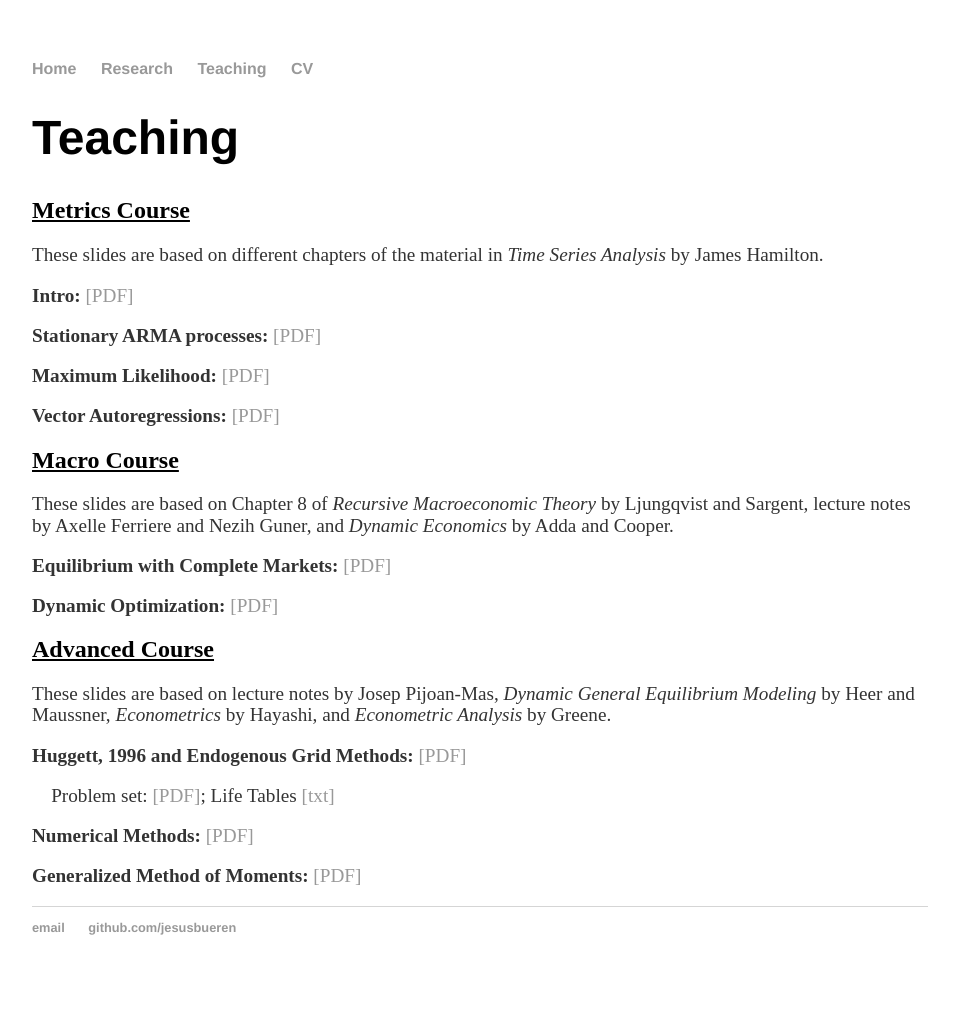
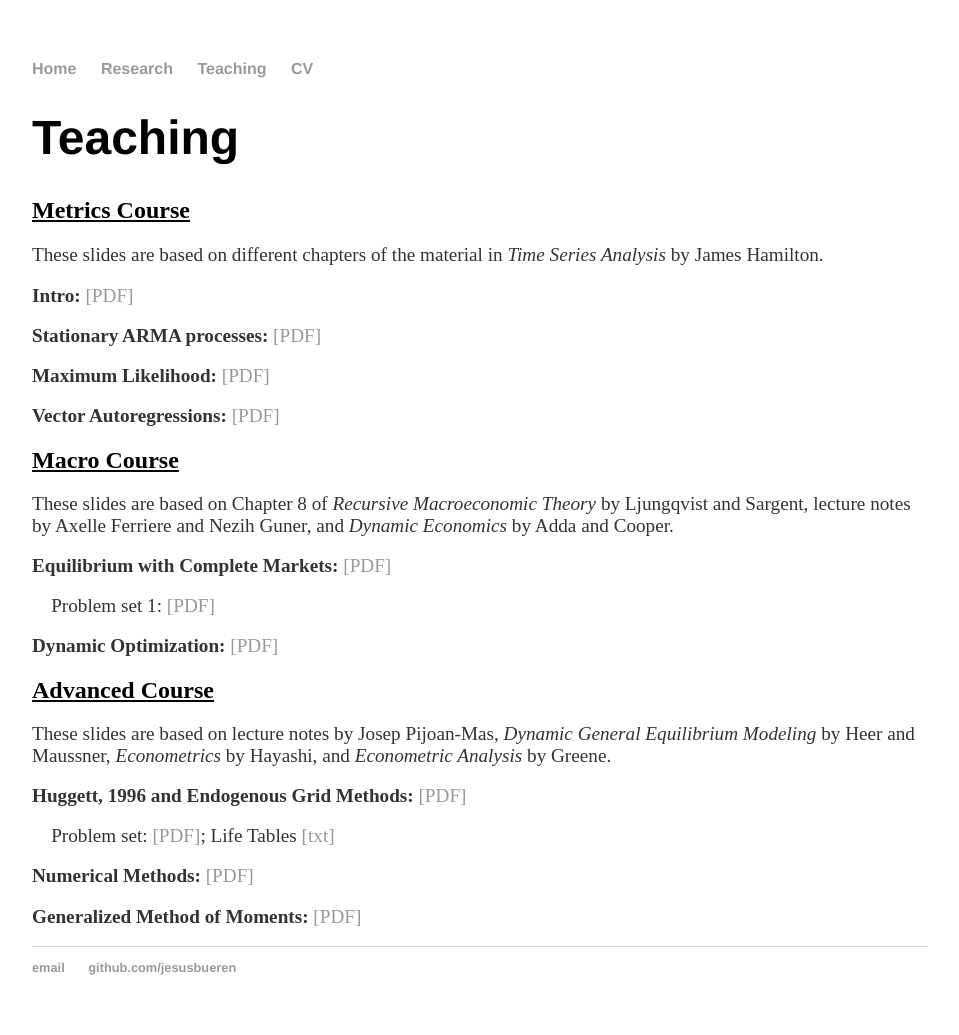
Before and after one commit to jesusbueren/jesusbueren.github.io, a Jekyll site: the page built from teaching/index.html, in a window 1280 px wide. Shown: the whole page, without its empty margins (160-1119 px from the left). Built offline with Jekyll 4.4.1, drawn with Linux system fonts in a browser that asks for light colours; before the commit the page ends 995 px from its top, so only the background shows below that.

Commit message:
Update index.html

```diff
--- a/teaching/index.html
+++ b/teaching/index.html
@@ -10,10 +10,10 @@
             <h2 style="text-decoration: underline;">Metrics Course</h2>
             <p>These slides are based on different chapters of the material in <em>Time Series Analysis</em> by James Hamilton.</p>
             <article>
-                <p><strong>Intro:</strong> <a href="Ch1.pdf" alt="Introduction slides">[PDF]</a></p>
-                <p><strong>Stationary ARMA processes:</strong> <a href="Ch2.pdf" alt="Stationary ARMA processes slides">[PDF]</a></p>
-                <p><strong>Maximum Likelihood:</strong> <a href="Ch3.pdf" alt="Maximum Likelihood slides">[PDF]</a></p>
-                <p><strong>Vector Autoregressions:</strong> <a href="Ch4.pdf" alt="Vector Autoregressions slides">[PDF]</a></p>
+                <p><strong>Intro:</strong> <a href="Ch1.pdf">[PDF]</a></p>
+                <p><strong>Stationary ARMA processes:</strong> <a href="Ch2.pdf">[PDF]</a></p>
+                <p><strong>Maximum Likelihood:</strong> <a href="Ch3.pdf">[PDF]</a></p>
+                <p><strong>Vector Autoregressions:</strong> <a href="Ch4.pdf">[PDF]</a></p>
             </article>
         </section>
         <section>
@@ -21,17 +21,18 @@
             <p>These slides are based on Chapter 8 of <em>Recursive Macroeconomic Theory</em> by Ljungqvist and Sargent, lecture notes by Axelle Ferriere and Nezih Guner, and <em>Dynamic Economics</em> by Adda and Cooper.</p>
             <article>
                 <p><strong>Equilibrium with Complete Markets:</strong> <a href="competitive_eq.pdf" alt="Equilibrium with Complete Markets slides">[PDF]</a></p>
-                <p><strong>Dynamic Optimization:</strong> <a href="Dynamic_Optimization.pdf" alt="Dynamic Optimization slides">[PDF]</a></p>
+		<p>&nbsp;&nbsp;&nbsp;&nbsp;Problem set 1: <a href="competitive_eq.pdf">[PDF]</a>
+                <p><strong>Dynamic Optimization:</strong> <a href="Dynamic_Optimization.pdf">[PDF]</a></p>
             </article>
         </section>
         <section>
             <h2 style="text-decoration: underline;">Advanced Course</h2>
             <p>These slides are based on lecture notes by Josep Pijoan-Mas, <em>Dynamic General Equilibrium Modeling</em> by Heer and Maussner, <em>Econometrics</em> by Hayashi, and <em>Econometric Analysis</em> by Greene.</p>
             <article>
-                <p><strong>Huggett, 1996 and Endogenous Grid Methods:</strong> <a href="lifecycle.pdf" alt="Huggett 1996 slides">[PDF]</a></p>
-		<p>&nbsp;&nbsp;&nbsp;&nbsp;Problem set: <a href="huggett1996.pdf" alt="Problem set for Huggett 1996">[PDF]</a>; Life Tables <a href="LifeTables.txt" alt="Problem set for Huggett 1996">[txt]</a></p>
-                <p><strong>Numerical Methods:</strong> <a href="numerical_methods.pdf" alt="Numerical Methods slides">[PDF]</a></p>
-                <p><strong>Generalized Method of Moments:</strong> <a href="GMM_SMM.pdf" alt="Generalized Method of Moments slides">[PDF]</a></p>
+                <p><strong>Huggett, 1996 and Endogenous Grid Methods:</strong> <a href="lifecycle.pdf" >[PDF]</a></p>
+		<p>&nbsp;&nbsp;&nbsp;&nbsp;Problem set: <a href="huggett1996.pdf">[PDF]</a>; Life Tables <a href="LifeTables.txt">[txt]</a></p>
+                <p><strong>Numerical Methods:</strong> <a href="numerical_methods.pdf">[PDF]</a></p>
+                <p><strong>Generalized Method of Moments:</strong> <a href="GMM_SMM.pdf">[PDF]</a></p>
             </article>
         </section>
     </main>
```
